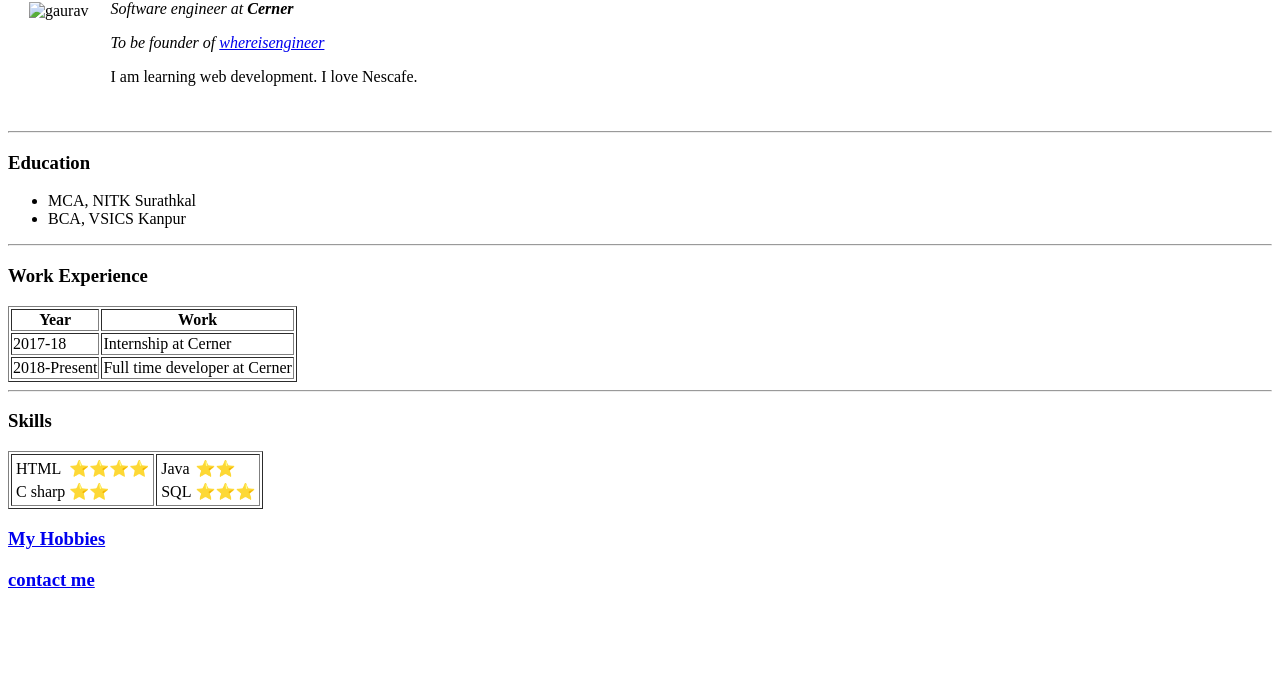
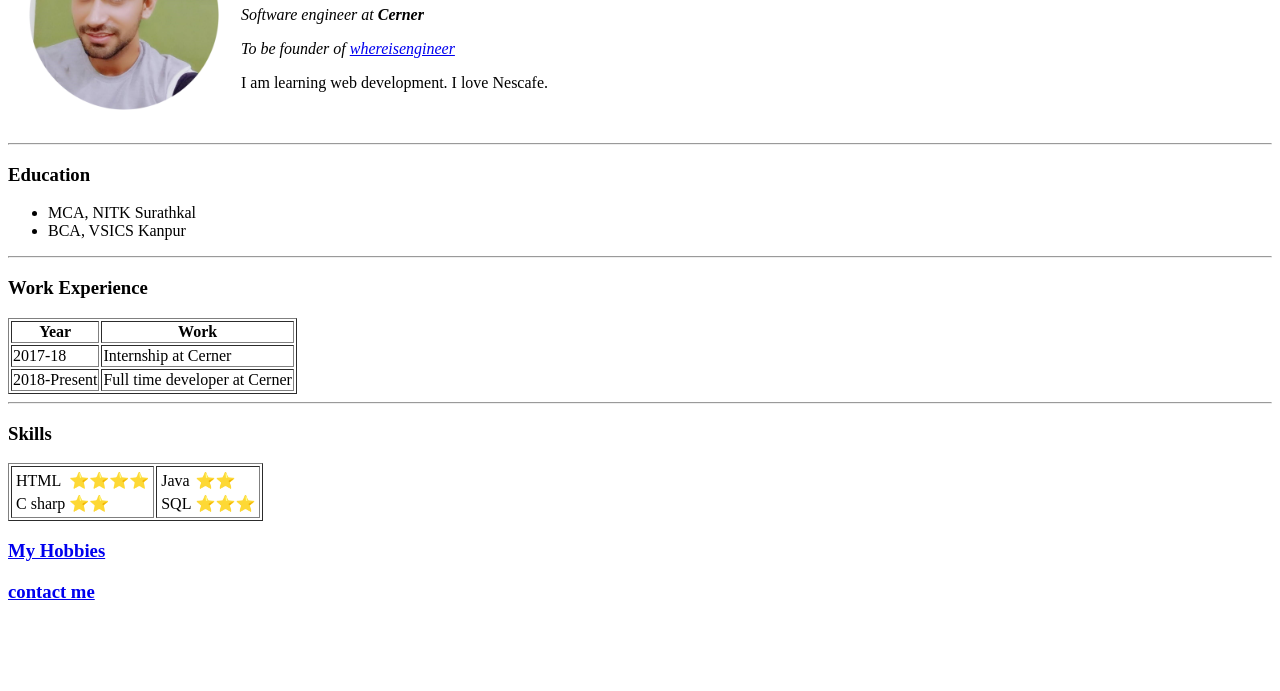
Before and after one commit to whereisengineer/cv, a plain HTML site: page index.html in a window 1280 px wide. Shown: the part 109-800 px from the top of the page. Drawn offline with Linux system fonts and the light colour scheme.

Commit message:
Update index.html

```diff
--- a/index.html
+++ b/index.html
@@ -10,7 +10,7 @@
   <table cellspacing="20">
     <tr>
       <td>
-        <img src=".\images\gigs circle img.png" alt="gaurav" width="190">
+        <img src="gigs circle img.png" alt="gaurav" width="190">
       </td>
       <td>
         <h1>Gaurav Kalra</h1>
```
